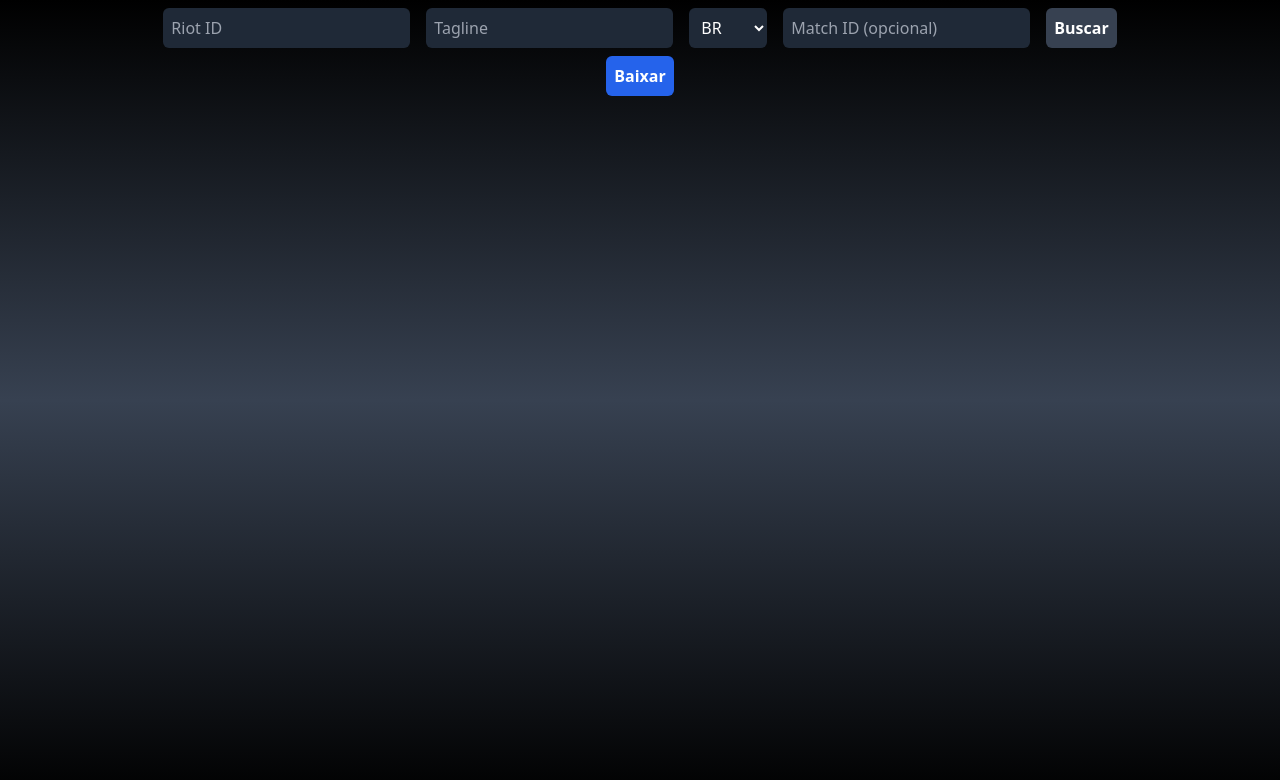
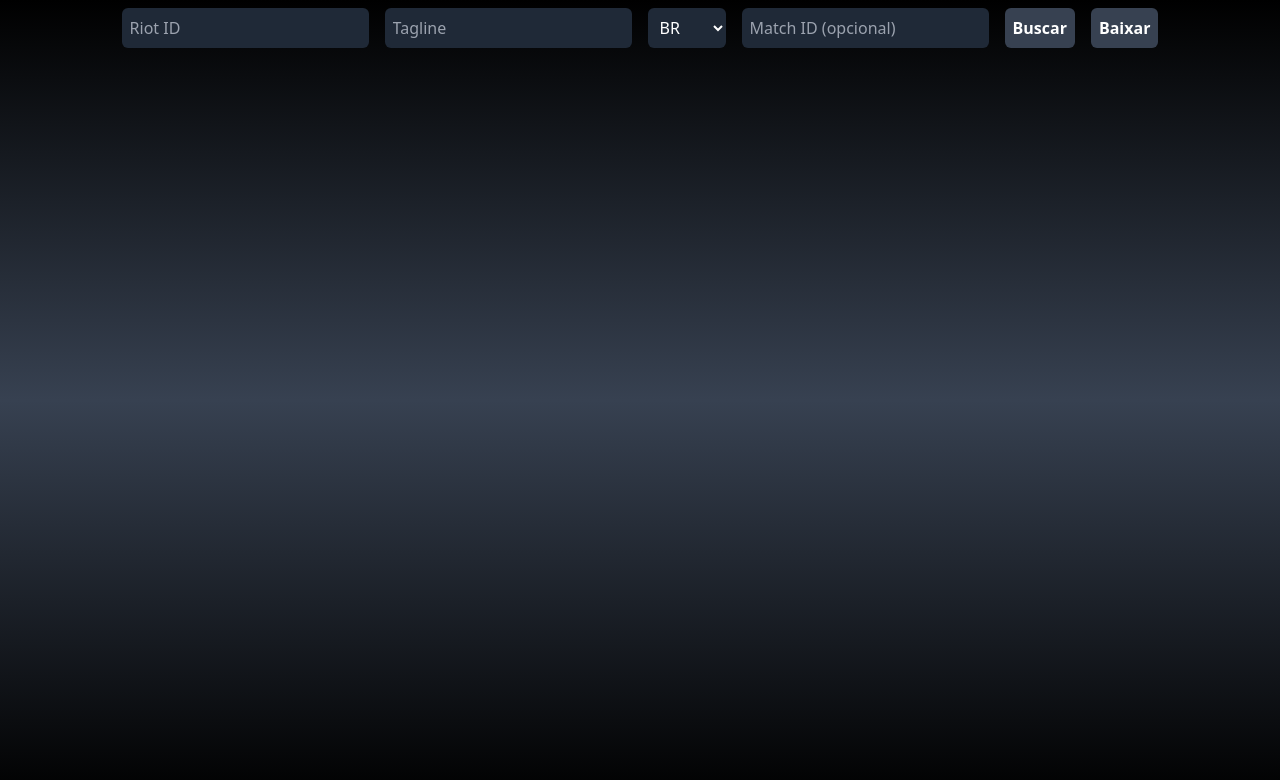
Before and after one commit to martinsevandro/lolapi, a website with bundled scripts: page index.html in a window 1280 px wide. Built offline with nearby package versions, Linux system fonts and the light colour scheme; a web font is replaced by a local one.

Commit message:
feat: new localization for save button

```diff
--- a/index.html
+++ b/index.html
@@ -54,9 +54,9 @@
          />
 
       <button type="submit" class="p-2 rounded-md bg-gray-700 hover:bg-gray-800 text-white font-bold">Buscar</button>
+      <button id="btn-salvar-imagem" type="button" class="p-2 rounded-md bg-gray-700 hover:bg-gray-800 text-white font-bold">Baixar</button>
     </form>
     <!-- <br> -->
-    <button id="btn-salvar-imagem" class="mt-2 p-2 rounded-md bg-blue-600 hover:bg-blue-800 text-white font-bold">Baixar</button>
 
     <section id="card-container" class="w-full flex justify-center mt-8 sm:mt-12"></section>
   </main>
```
